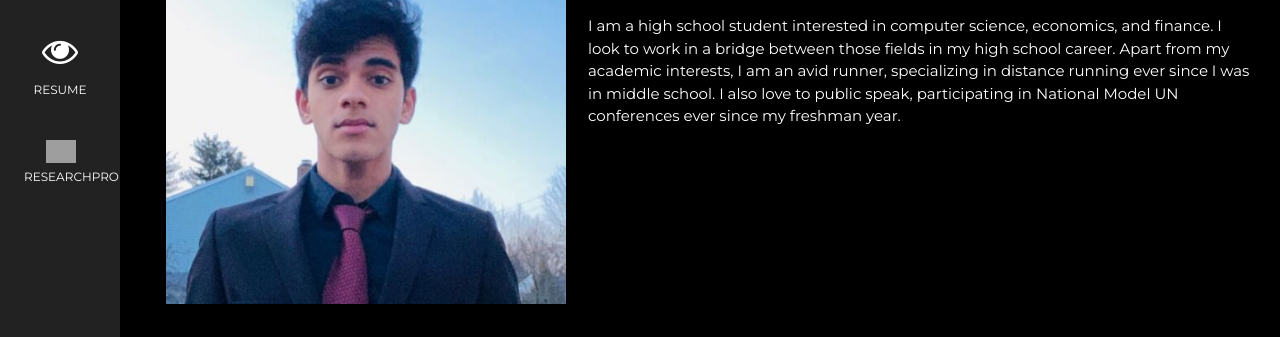
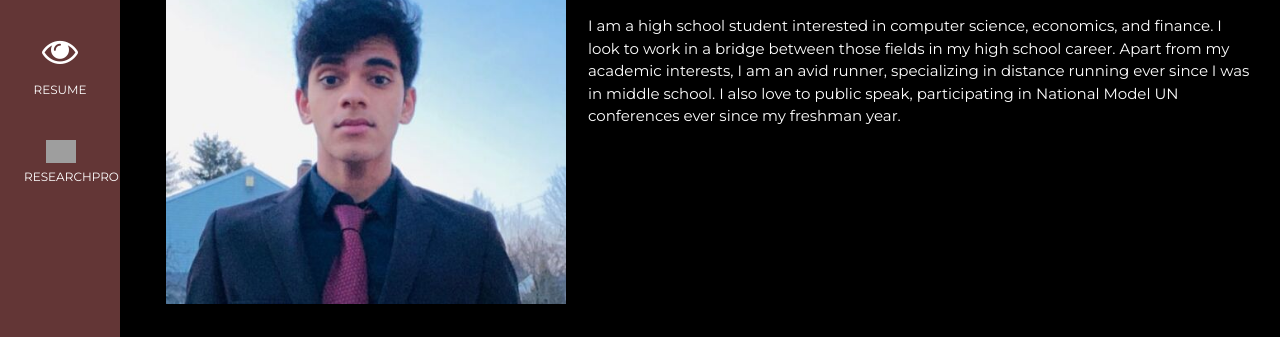
Before and after one commit to shauryasr04/personalsite-R-, a plain HTML site: page index.html in a window 1280 px wide. Shown: the part 183-520 px from the top of the page. Drawn offline with nearby package versions, Linux system fonts and the light colour scheme; grey boxes are pictures that could not be loaded.

Commit message:
bg color change

```diff
--- a/index.html
+++ b/index.html
@@ -10,7 +10,7 @@
 body, h1,h2,h3,h4,h5,h6 {font-family: "Montserrat", sans-serif}
 .w3-row-padding img {margin-bottom: 12px}
 /* Set the width of the sidebar to 120px */
-.w3-sidebar {width: 120px;background: #222;}
+.w3-sidebar {width: 120px;background: rgb(99, 54, 54);}
 /* Add a left margin to the "page content" that matches the width of the sidebar (120px) */
 #main {margin-left: 120px}
 /* Remove margins from "page content" on small screens */
```
